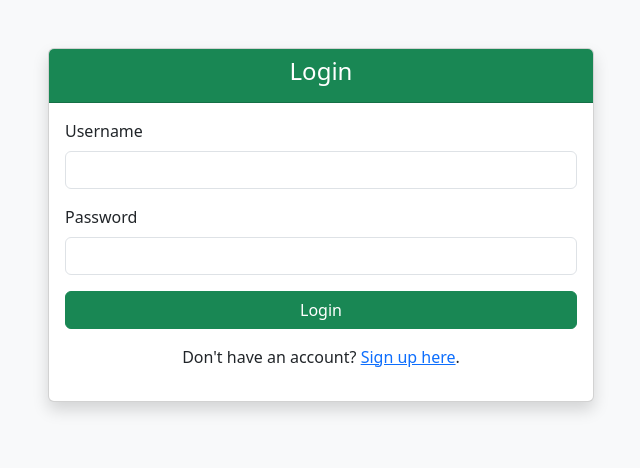
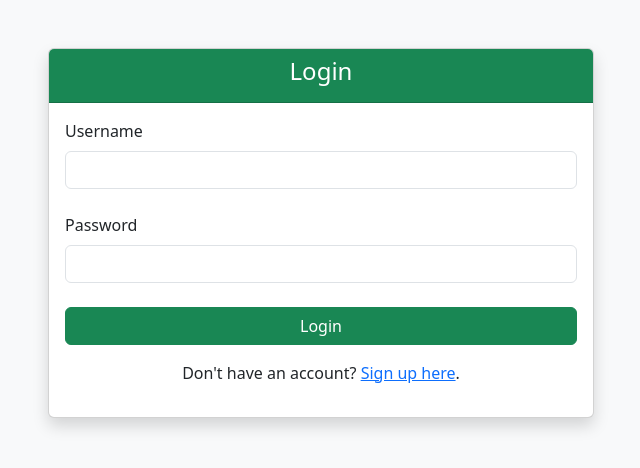
Before and after one commit to KIWOLY/Online-railway-ticket-system, a Django app: page /login/ in a window 1280 px wide. Shown: the top 468 px of the page, without its empty margins (319-959 px from the left). Run offline with Django 5.2, Linux system fonts and the light colour scheme.

Commit message:
Update login.html

```diff
--- a/templates/login.html
+++ b/templates/login.html
@@ -28,11 +28,11 @@
                     <div class="card-body">
                         <form method="post">
                             {% csrf_token %}
-                            <div class="mb-3">
+                            <div class="mb-4">
                                 <label for="username" class="form-label">Username</label>
                                 <input type="text" class="form-control" id="username" name="username" required>
                             </div>
-                            <div class="mb-3">
+                            <div class="mb-4">
                                 <label for="password" class="form-label">Password</label>
                                 <input type="password" class="form-control" id="password" name="password" required>
                             </div>
```
